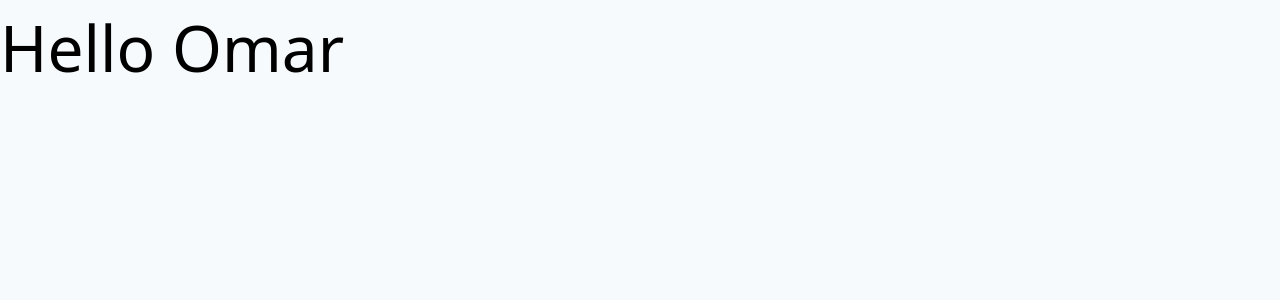
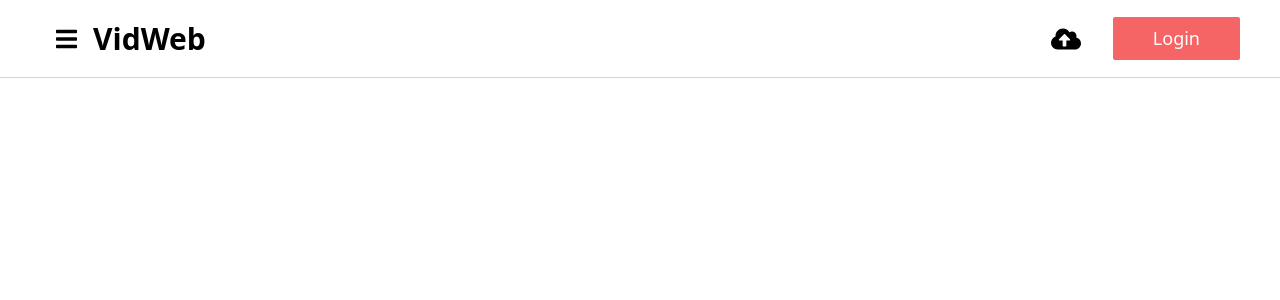
Before and after one commit to drewradcliff/video-website, a React (Vite) app: page / in a window 1280 px wide. Shown: the top 300 px of the page. Built offline with nearby package versions, Linux system fonts and the light colour scheme.

Commit message:
Add header styling

```diff
--- a/package.json
+++ b/package.json
@@ -31,6 +31,9 @@
     "typescript": "^4.0.5"
   },
   "dependencies": {
+    "@fortawesome/fontawesome-svg-core": "^1.2.32",
+    "@fortawesome/free-solid-svg-icons": "^5.15.1",
+    "@fortawesome/react-fontawesome": "^0.1.12",
     "react": "^17.0.1",
     "react-dom": "^17.0.1",
     "tailwindcss": "^1.9.6"
--- a/src/App.tsx
+++ b/src/App.tsx
@@ -1,16 +1,10 @@
 import React from 'react';
+import { Header } from "./components"
 
-interface Props {
-  name:
-  string
-}
-
-export const App = ({ name }: Props) => {
+export default function App() {
   return (
-    <>
-      <h1 className="text-6xl text-black">
-        Hello {name}
-      </h1>
-    </>
+    <div className="">
+      <Header />
+    </div>
   );
 }
--- /dev/null
+++ b/src/components/Header.tsx
@@ -0,0 +1,18 @@
+import React from "react"
+import { FontAwesomeIcon } from '@fortawesome/react-fontawesome'
+import { faBars, faCloudUploadAlt } from '@fortawesome/free-solid-svg-icons'
+
+export default function Header() {
+  return (
+    <div className="flex justify-between text-2xl border-solid border-b border-gray-400 py-4 px-10">
+      <div className="flex items-center">
+        <FontAwesomeIcon icon={faBars} className="mx-4" />
+        <div className="font-bold text-3xl">VidWeb</div>
+      </div>
+      <div className="flex items-center">
+        <FontAwesomeIcon icon={faCloudUploadAlt} className="mx-8" />
+        <a href="" className="bg-red-500 text-lg text-white py-2 px-10 rounded-sm hover:bg-red-600">Login</a>
+      </div>
+    </div>
+  )
+}
--- /dev/null
+++ b/src/components/index.tsx
@@ -0,0 +1 @@
+export { default as Header } from "./Header"
--- a/src/index.html
+++ b/src/index.html
@@ -4,7 +4,7 @@
     <title>Empty project</title>
     <meta charset="utf-8" />
   </head>
-  <body class="bg-gray-100 font-sans">
+  <body class="">
     <div id="root"></div>
     <script type="module" src="index.js"></script>
   </body>
--- a/src/index.tsx
+++ b/src/index.tsx
@@ -1,10 +1,10 @@
 import React from 'react';
 import ReactDOM from "react-dom";
-import { App } from './App';
+import App from './App';
 import "./index.css";
 
 ReactDOM.render(
   <React.StrictMode>
-    <App name="Omar" />
+    <App />
   </React.StrictMode>
   , document.getElementById("root"));
```
Also changed, not shown: 1 other file (tests, documents, lock files or other folders).
